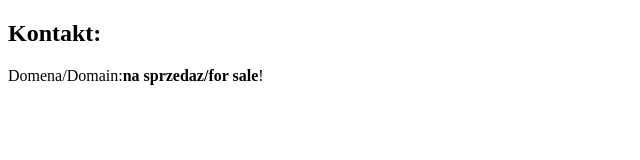
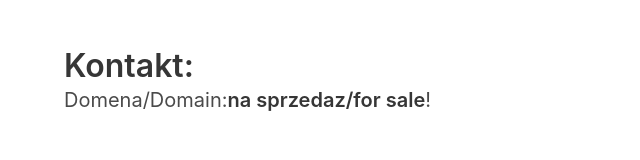
Before and after one commit to marcjan/marcjan.github.io, a plain HTML site: page index.html in a window 1280 px wide. Shown: the whole page, without its empty margins (0-640 px from the left). Drawn offline with nearby package versions, Linux system fonts and the light colour scheme.

Commit message:
Update index.html

```diff
--- a/index.html
+++ b/index.html
@@ -4,6 +4,7 @@
     <meta charset="utf-8">
     <meta name="viewport" content="width=device-width, initial-scale=1">
     <title>codzis.pl-for-sale-na-sprzedaz</title>
+    <link rel="stylesheet" href="https://cdn.jsdelivr.net/npm/bulma@0.8.2/css/bulma.min.css">
   </head>
   <body>
   <section class="section">
```
